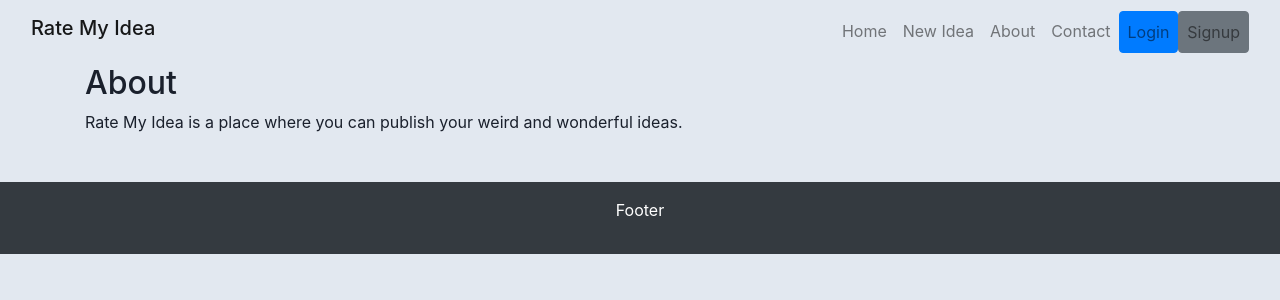
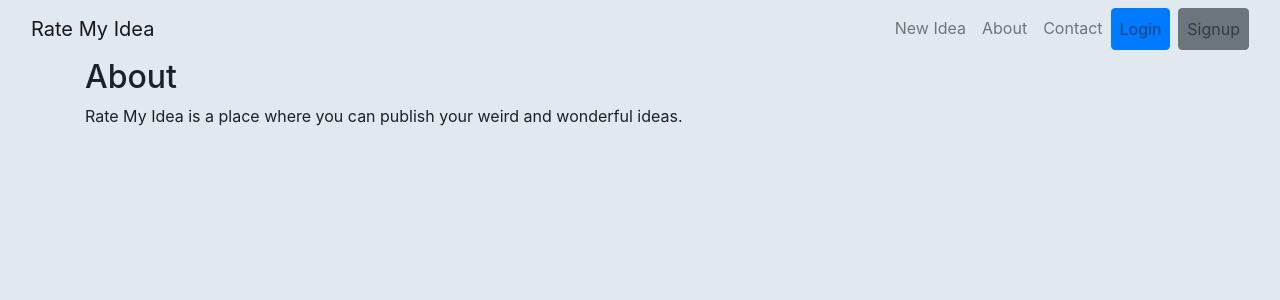
Before and after one commit to JackPflaum/RateMyIdea, a Django app: page /about/ in a window 1280 px wide. Shown: the top 300 px of the page. Run offline with Django 4.2, Linux system fonts and the light colour scheme; some libraries are stand-ins or nearby versions.

Commit message:
Removed footer and changed navbar layout so there is spave between navbrand and the rest of the links.

```diff
--- a/RateMyIdea/templates/base.html
+++ b/RateMyIdea/templates/base.html
@@ -1,8 +1,7 @@
-{% load static %}
-
 <!DOCTYPE html>
 <html>
 <head>
+{% load static %}
 <meta charset="utf-8">
     <meta name="viewport" content="width=device-width, initial-scale=1, shrink-to-fit=no">
     <link rel="stylesheet" href="https://stackpath.bootstrapcdn.com/bootstrap/4.4.1/css/bootstrap.min.css" crossorigin="anonymous">
@@ -12,24 +11,29 @@
 </head>
 <body>
 
-<nav class="navbar navbar-expand-lg navbar-light navbar-custom">
+<nav class="navbar navbar-expand-md navbar-light navbar-custom">
     <div class="container-fluid">
-    <a href="{% url 'ideas:home' %}"><h3 class="navbar-brand">Rate My Idea</h3></a>
-    <ul class="navbar-nav">
-        <li class="nav-item"><a href="{% url 'ideas:home' %}" class="nav-link">Home</a></li>
+        <a href="{% url 'ideas:home' %}" class="navbar-brand">Rate My Idea</a>
+        <button class="navbar-toggler" type="button" data-bs-toggle="collapse" data-bs-target="#navbarNav" aria-controls="navbarNav" aria-expanded="false" aria-label="Toggle navigation">
+            <span class="navbar-toggler-icon"></span>
+        </button>
+        <div class="collapse navbar-collapse" id="navbarNav">
+            <ul class="navbar-nav ml-auto">
                 <li class="nav-item"><a href="{% url 'ideas:new_idea' %}" class="nav-link">New Idea</a></li>
                 <li class="nav-item"><a href="{% url 'ideas:about' %}" class="nav-link">About</a></li>
                 <li class="nav-item"><a href="{% url 'ideas:contact' %}" class="nav-link">Contact</a></li>
                 {% if request.user.is_authenticated %}
-            <li class="nav-item"><a href="{% url 'ideas:author' slug=request.user.author.slug %}" class="nav-link">Author</a></li>
+                    <li class="nav-item pr-2"><a href="{% url 'ideas:author' slug=request.user.author.slug %}" class="nav-link">Author</a></li>
                     <li class="nav-item"><a href="{% url 'users:logout' %}" class='btn btn-secondary nav-link'>Logout</a></li>
                 {% else %}
-            <li class="nav-item"><a href="{% url 'users:login' %}" class='btn btn-primary nav-link'>Login</a></li>
+                    <li class="nav-item pr-2"><a href="{% url 'users:login' %}" class='btn btn-primary nav-link'>Login</a></li>
                     <li class="nav-item"><a href="{% url 'users:signup' %}" class='btn btn-secondary nav-link'>Signup</a></li>
                 {% endif %}
             </ul>
         </div>
+    </div>
 </nav>
+
 
 <div class="container">
     {% include 'messages.html' %}
@@ -39,11 +43,6 @@
 </div>
 
 
-<div class="mt-5 p-3 bg-dark text-white text-center">
-<p>Footer</p>
-</div>
-
-
 <script src="https://code.jquery.com/jquery-3.3.1.slim.min.js" integrity="sha384-q8i/X+965DzO0rT7abK41JStQIAqVgRVzpbzo5smXKp4YfRvH+8abtTE1Pi6jizo" crossorigin="anonymous"></script>
 <script src="https://cdn.jsdelivr.net/npm/popper.js@1.14.7/dist/umd/popper.min.js" integrity="sha384-UO2eT0CpHqdSJQ6hJty5KVphtPhzWj9WO1clHTMGa3JDZwrnQq4sF86dIHNDz0W1" crossorigin="anonymous"></script>
 <script src="https://cdn.jsdelivr.net/npm/bootstrap@4.3.1/dist/js/bootstrap.min.js" integrity="sha384-JjSmVgyd0p3pXB1rRibZUAYoIIy6OrQ6VrjIEaFf/nJGzIxFDsf4x0xIM+B07jRM" crossorigin="anonymous"></script>
```
Lines whose indentation alone changed are shown as unchanged.
